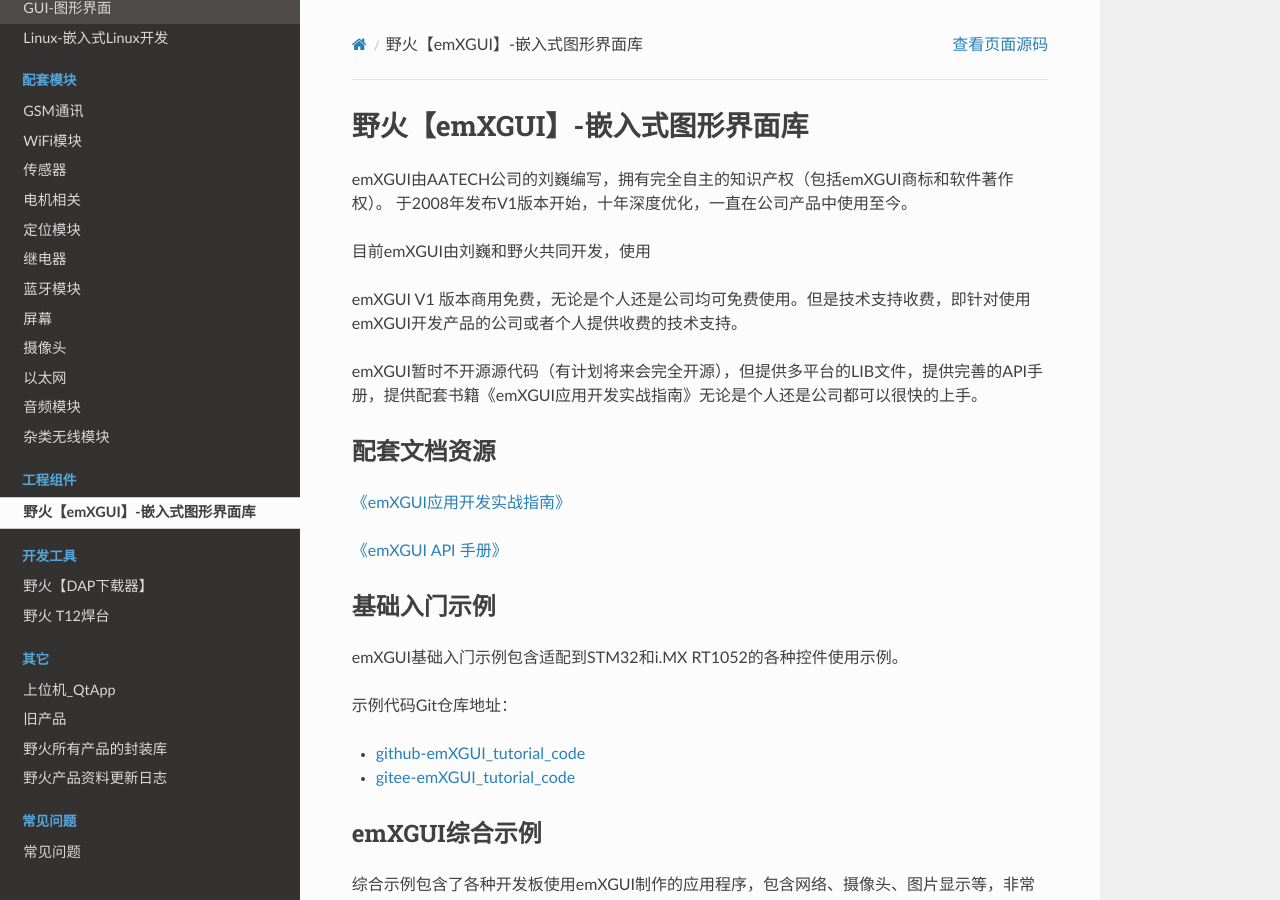
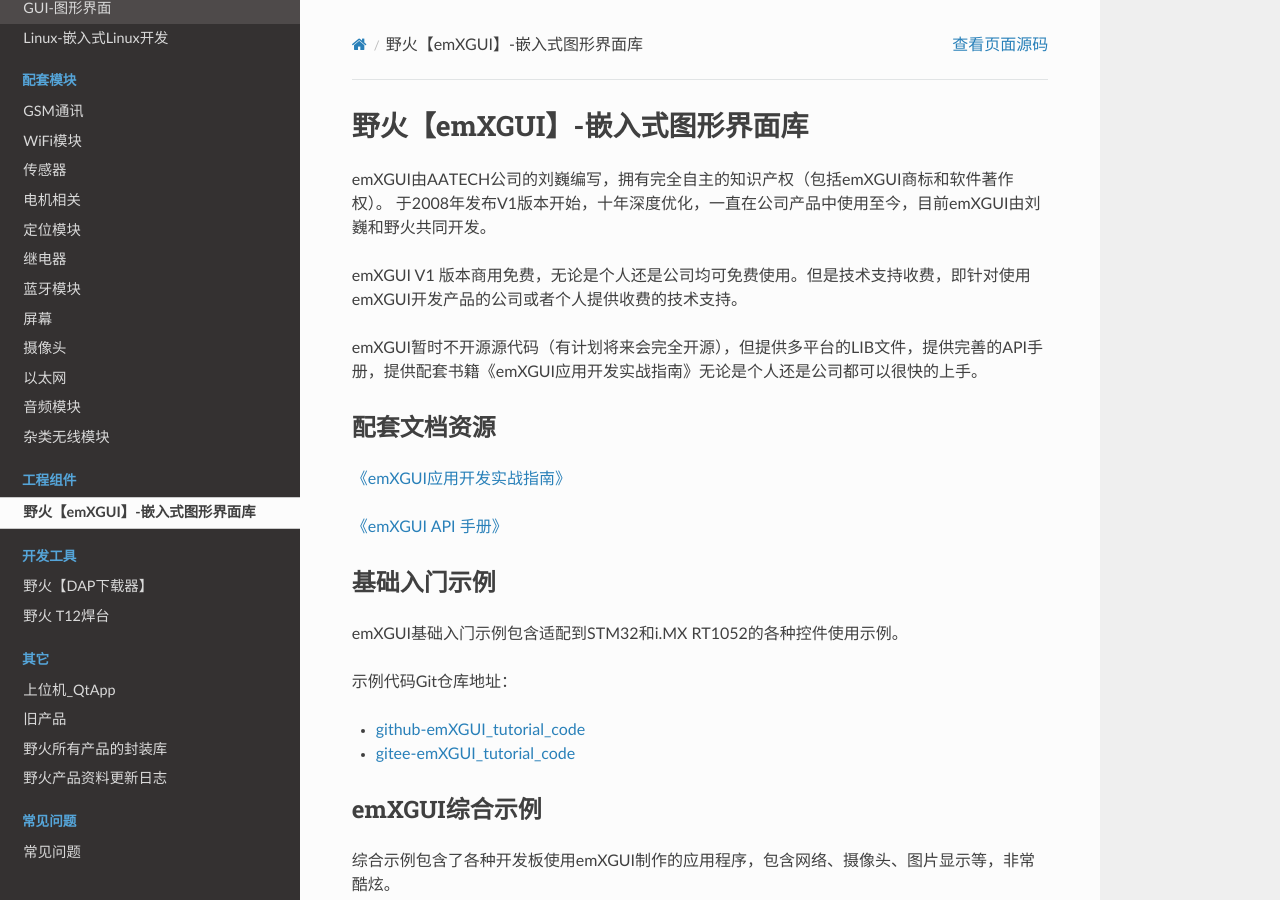
Before and after one commit to Embedfire/ebf_products, a Sphinx documentation site: the page built from documentation/package/emxgui.rst, in a window 1280 px wide and 900 px high. Built offline with Sphinx 7.4.7 and the Read the Docs theme 2.0.0, drawn with Linux system fonts in a browser that asks for light colours; pages that are not in the unit, such as notebooks, are missing from menus.

```diff
--- a/documentation/package/emxgui.rst
+++ b/documentation/package/emxgui.rst
@@ -3,9 +3,7 @@
 =====================================
 
 emXGUI由AATECH公司的刘巍编写，拥有完全自主的知识产权（包括emXGUI商标和软件著作权）。
-于2008年发布V1版本开始，十年深度优化，一直在公司产品中使用至今。
-
-目前emXGUI由刘巍和野火共同开发，使用
+于2008年发布V1版本开始，十年深度优化，一直在公司产品中使用至今，目前emXGUI由刘巍和野火共同开发。
 
 
 emXGUI V1 版本商用免费，无论是个人还是公司均可免费使用。但是技术支持收费，即针对使用emXGUI开发产品的公司或者个人提供收费的技术支持。
```
Also changed, not shown: documentation/module/gsm/ec20.rst (added, +16 -0 lines), documentation/module/gsm/media/GSM_EC20.png (added).
